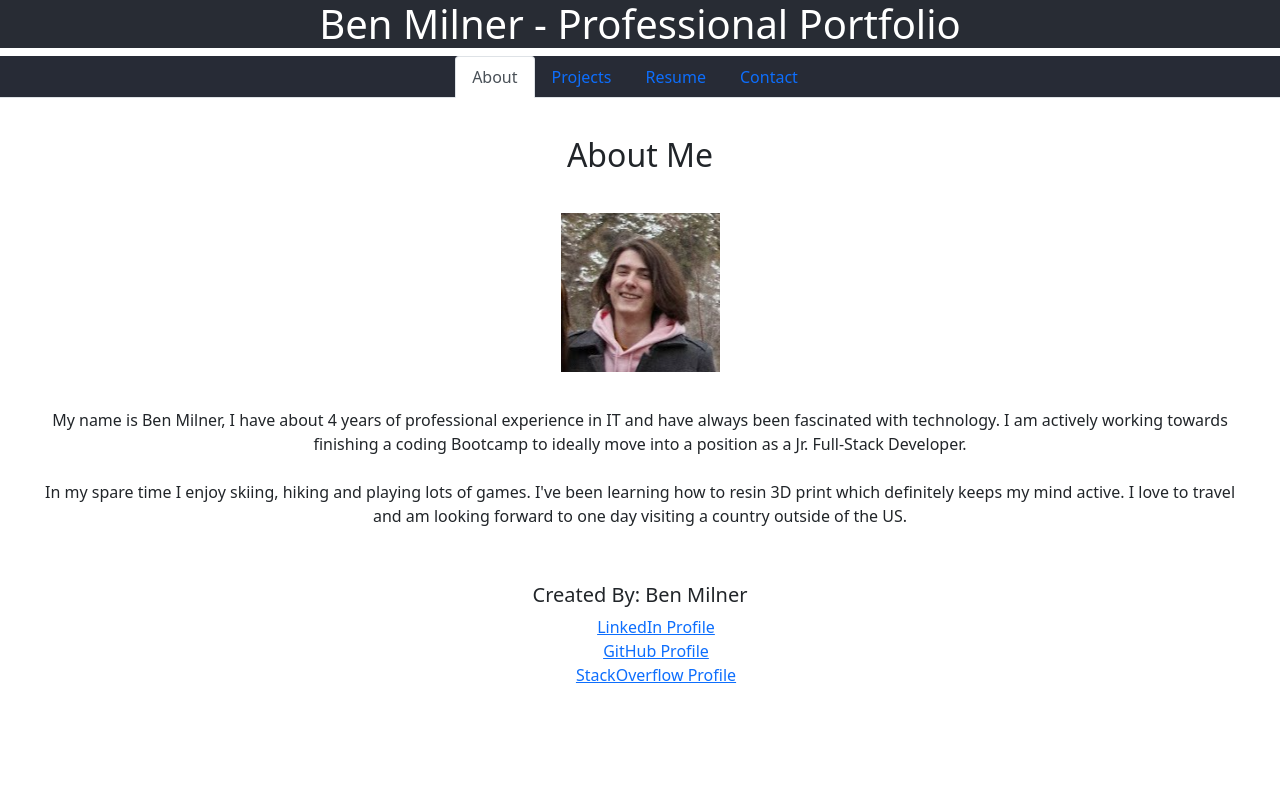
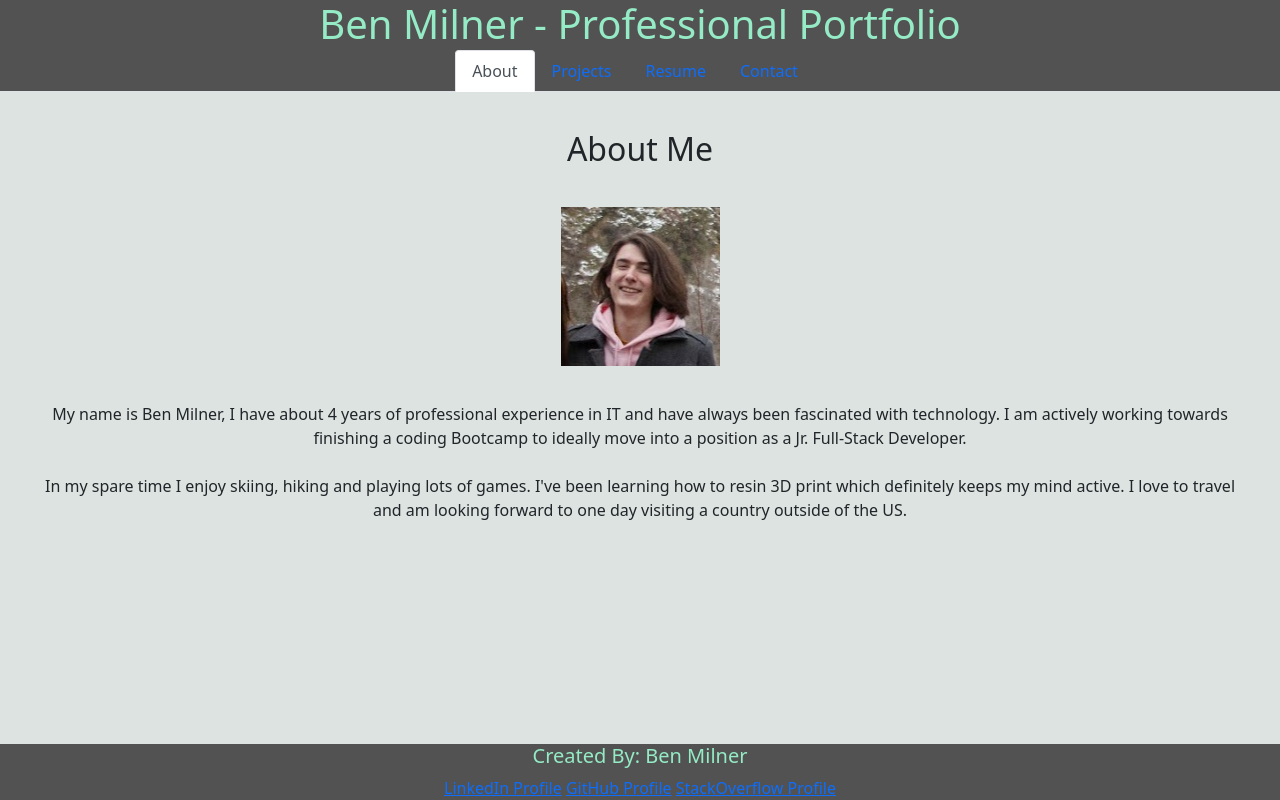
Before and after one commit to Bmilner88/react-portfolio, a React (Create React App) app: page / in a window 1280 px wide. Built offline with nearby package versions, Linux system fonts and the light colour scheme.

Commit message:
continue styling

```diff
--- a/src/App.css
+++ b/src/App.css
@@ -1,18 +1,26 @@
+:root {
+  --primary-color: #94ebc5;
+  --secondary-color: #08472b;
+  --tertiary-color: #525252;
+  background-color: #dce3e0;
+}
+
 .App {
   text-align: center;
+  background-color: #dce3e0;
 }
 
 .App-header {
-  background-color: #282c34;
-  color: white;
+  background-color: var(--tertiary-color);
+  color: var(--primary-color);
+  height: 50px;
 }
 
 nav {
-  top: 0;
   display: flex;
   justify-content: center;
   padding-right: 10px;
-  background-color: #272B36;
+  background-color: var(--tertiary-color);
 }
 
 .listEl {
@@ -20,7 +28,7 @@ nav {
   list-style: none;
 }
 
-.resume, .proficiencies, .aboutHeader, #aboutP {
+.proficiencies, .about, .projects, .resume, .contact, #aboutP {
   margin-top: 3%;
   list-style: none;
 }
@@ -31,3 +39,25 @@ nav {
   margin: 3%;
   justify-content: center;
 }
+
+.proficiencies {
+  padding-left: 0;
+}
+
+footer {
+  color:var(--primary-color);
+  background-color: var(--tertiary-color);
+  position: fixed;
+  left: 0;
+  bottom: 0;
+  right: 0;
+}
+
+/* a {
+  text-decoration: none;
+  color: var(--primary-color);;
+}
+
+a :hover {
+  color: var(--primary-color);
+} */
--- a/src/App.js
+++ b/src/App.js
@@ -6,9 +6,8 @@ import About from './pages/About';
 import Contact from './pages/Contact';
 import Projects from './pages/Projects';
 import Resume from './pages/Resume';
+import 'bootstrap/dist/css/bootstrap.min.css';
 import './App.css';
-
-import 'bootstrap/dist/css/bootstrap.min.css';
 
 function App() {
   const [currentPage, setCurrentPage] = useState('About');
@@ -34,7 +33,7 @@ function App() {
   const handlePageChange = (page) => setCurrentPage(page);
 
   return(
-    <div className='App flex-column justify-flex-start min-100-vh'>
+    <div className='App flex-column justify-flex-start'>
         <Header />
         <Nav currentPage={currentPage} handlePageChange={handlePageChange} />
 
--- a/src/components/Footer/index.js
+++ b/src/components/Footer/index.js
@@ -4,11 +4,9 @@ const Footer = () => {
     return(
         <footer>
             <h5>Created By: Ben Milner</h5>
-            <ul id='contactList'>
-                <li className='listEl'><a href='https://www.linkedin.com/in/ben-milner-b20171142/' target='_blank' rel='noreferrer'>LinkedIn Profile</a></li>
-                <li className='listEl'><a href='https://github.com/Bmilner88' target='_blank' rel='noreferrer'>GitHub Profile</a></li>
-                <li className='listEl'><a href='https://stackoverflow.com/users/19388818/ben-milner' target='_blank' rel='noreferrer'>StackOverflow Profile</a></li>
-             </ul>
+                <a href='https://www.linkedin.com/in/ben-milner-b20171142/' target='_blank' rel='noreferrer'>LinkedIn Profile</a>{' '}
+                <a href='https://github.com/Bmilner88' target='_blank' rel='noreferrer'>GitHub Profile</a>{' '}
+                <a href='https://stackoverflow.com/users/19388818/ben-milner' target='_blank' rel='noreferrer'>StackOverflow Profile</a>{' '}
         </footer>
     );
 };
--- a/src/pages/About.js
+++ b/src/pages/About.js
@@ -3,7 +3,7 @@ import React from 'react';
 export default function About() {
     return(
         <div className='page'>
-            <div className='aboutHeader'>
+            <div className='about'>
                 <h2>About Me</h2>
             </div>
             <div  className='aboutPage'>
--- a/src/pages/Contact.js
+++ b/src/pages/Contact.js
@@ -35,7 +35,7 @@ export default function Contact(){
 
     return(
         <section className='page'>
-            <h2 className='mt-3'>Contact Me</h2>
+            <h2 className='contact'>Contact Me</h2>
             <div className='card m-3'>
                 <form id='contact-form' onSubmit={handleSubmit}>
                     <div className='card-body'>
```
Also changed, not shown: 1 other file (tests, documents, lock files or other folders).
